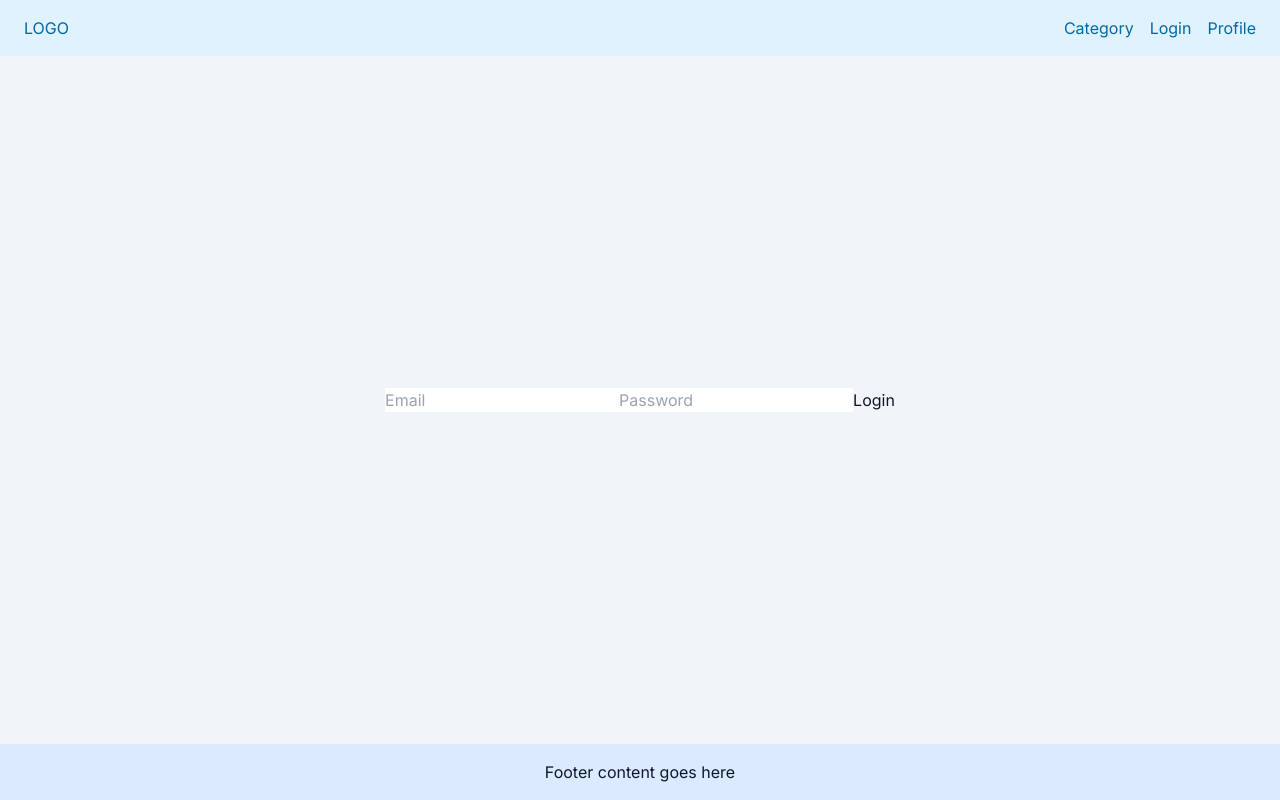
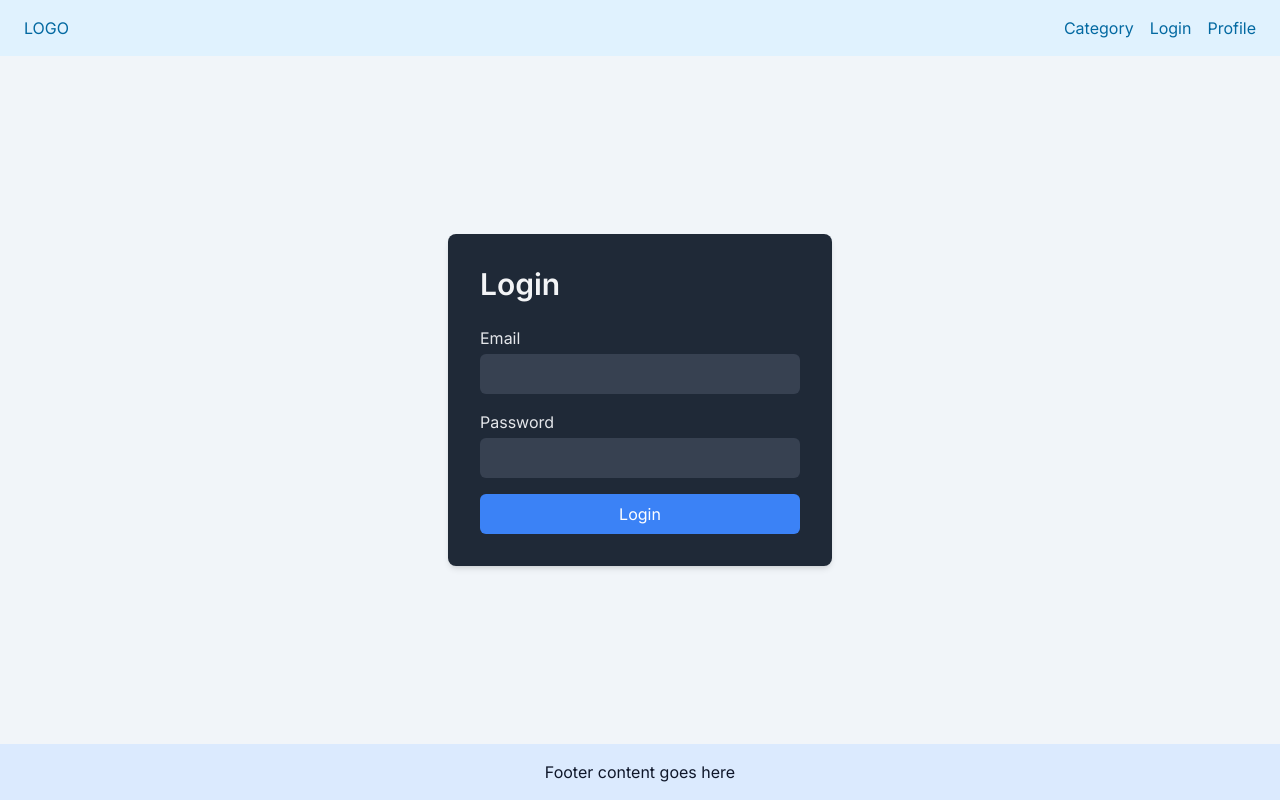
Before and after one commit to chingu-voyages/v48-tier3-team-20, a Next.js app in the folder event/: page /login in a window 1280 px wide. Built offline with nearby package versions, Linux system fonts and the light colour scheme.

Commit message:
Styled the login page

```diff
--- a/event/src/app/login/page.tsx
+++ b/event/src/app/login/page.tsx
@@ -29,10 +29,39 @@ export default function LoginPage() {
   }
 
   return (
-    <form onSubmit={handleSubmit}>
-      <input type="email" name="email" placeholder="Email" required />
-      <input type="password" name="password" placeholder="Password" required />
-      <button type="submit">Login</button>
-    </form>
+    <section className="flex items-center justify-center w-96">
+    <div className="bg-gray-800 p-8 rounded-lg shadow-md w-full max-w-md">
+      <h2 className="text-3xl font-semibold text-gray-100 mb-6">Login</h2>
+      <form className="space-y-4" onSubmit={handleSubmit}>
+        <div>
+          <label htmlFor="email" className="text-gray-200 block mb-1">Email</label>
+          <input
+            type="email"
+            name="email"
+            id="email"
+            className="w-full px-3 py-2 rounded-md bg-gray-700 text-gray-200 focus:outline-none focus:ring focus:ring-blue-500"
+            required
+          />
+        </div>
+        <div>
+          <label htmlFor="password" className="text-gray-200 block mb-1">Password</label>
+          <input
+            type="password"
+            name="password"
+            id="password"
+            className="w-full px-3 py-2 rounded-md bg-gray-700 text-gray-200 focus:outline-none focus:ring focus:ring-blue-500"
+            required
+          />
+        </div>
+        <button
+          type="submit"
+          className="w-full py-2 px-4 bg-blue-500 text-white rounded-md hover:bg-blue-600 focus:outline-none focus:bg-blue-600"
+        >
+          Login
+        </button>
+      </form>
+    </div>
+  </section>
+
   )
 }
```
Also changed, not shown: 1 other file (tests, documents, lock files or other folders).
